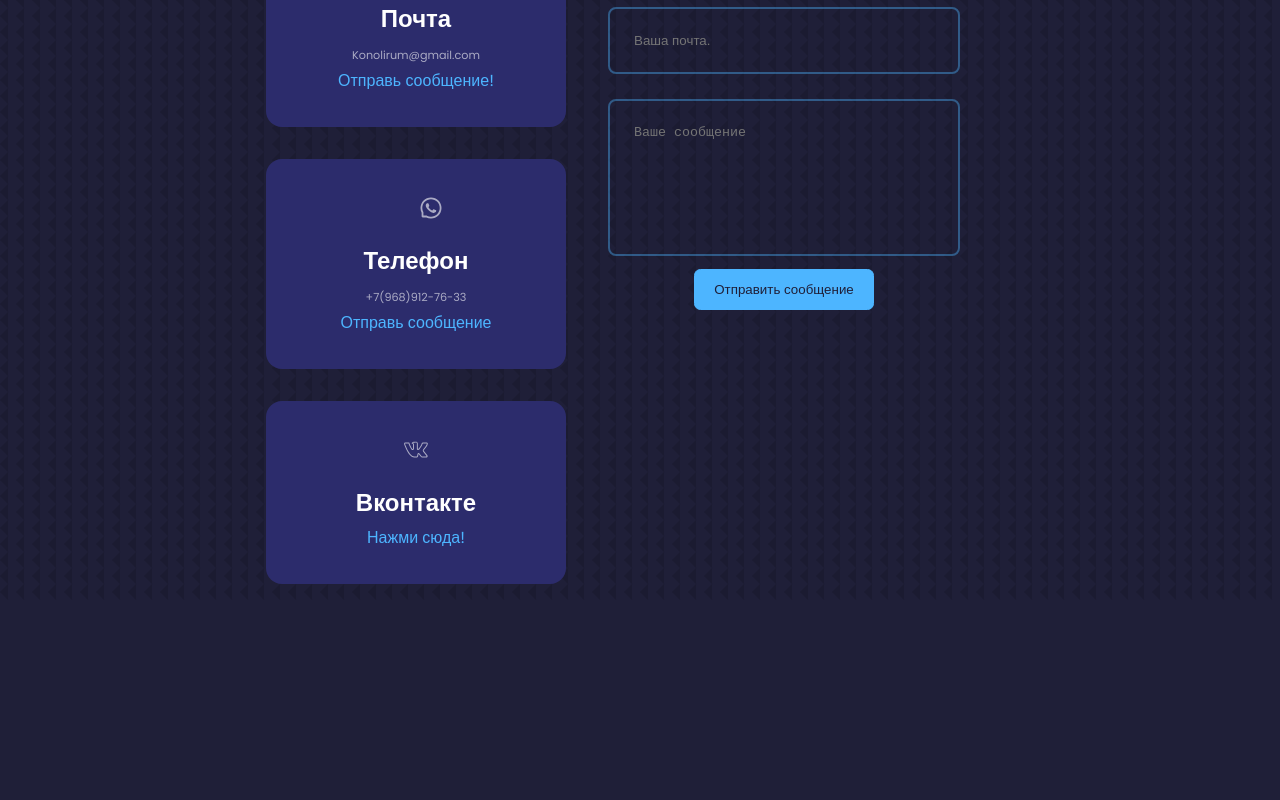
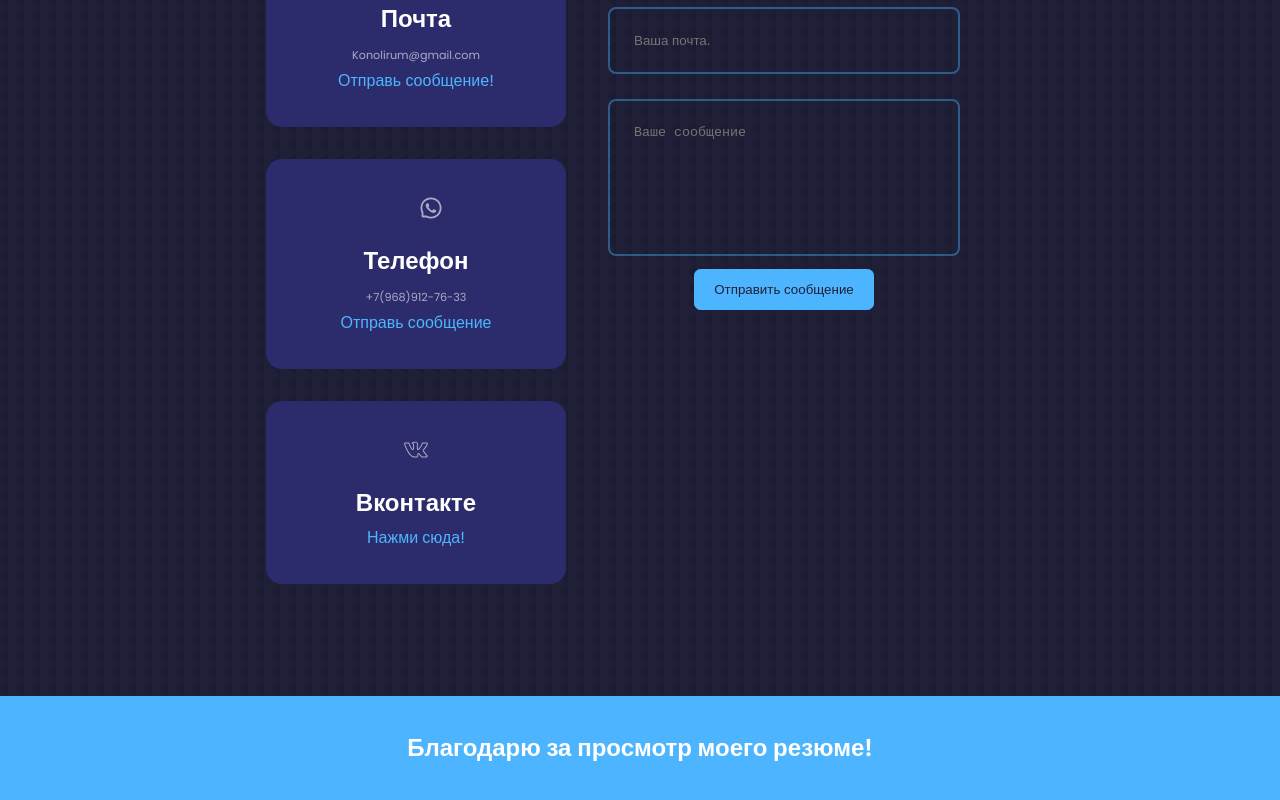
Before and after one commit to KonstantKar/me, a React (Create React App) app: page / in a window 1280 px wide. Shown: the part 3512-4312 px from the top of the page. Before the commit the page ends 4112 px from the top, so only its background shows below. Built offline with nearby package versions, Linux system fonts and the light colour scheme; some icons are missing.

Commit message:
Стилизован Footer

```diff
--- /dev/null
+++ b/src/components/footer/Footer.css
@@ -0,0 +1,8 @@
+.footer__section {
+  background: var(--color-primary);
+  height: 160px;
+}
+.footer__section h2 {
+  color: var(--color-white);
+  padding: 2rem;
+}
--- a/src/components/footer/Footer.jsx
+++ b/src/components/footer/Footer.jsx
@@ -1,7 +1,12 @@
 import React from "react";
-import "./Footer.module.css";
+import "./Footer.css";
 const Footer = () => {
-  return <div></div>;
+  return (
+    <section className="footer__section">
+      <h2>Благодарю за просмотр моего резюме!</h2>
+      <div className="container footer__container"></div>
+    </section>
+  );
 };
 
 export default Footer;
```
Also changed, not shown: src/components/footer/Footer.module.css (deleted).
